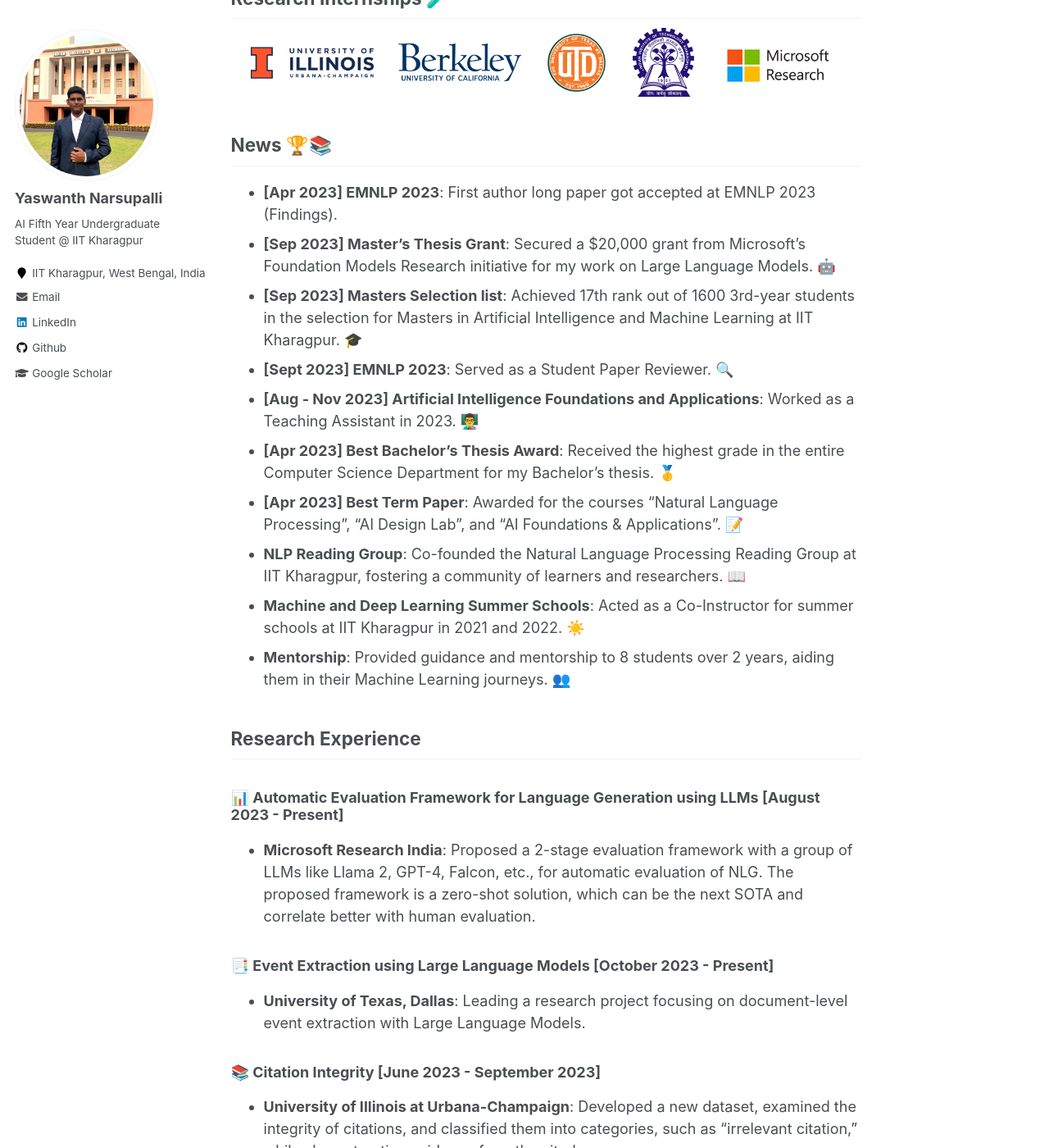
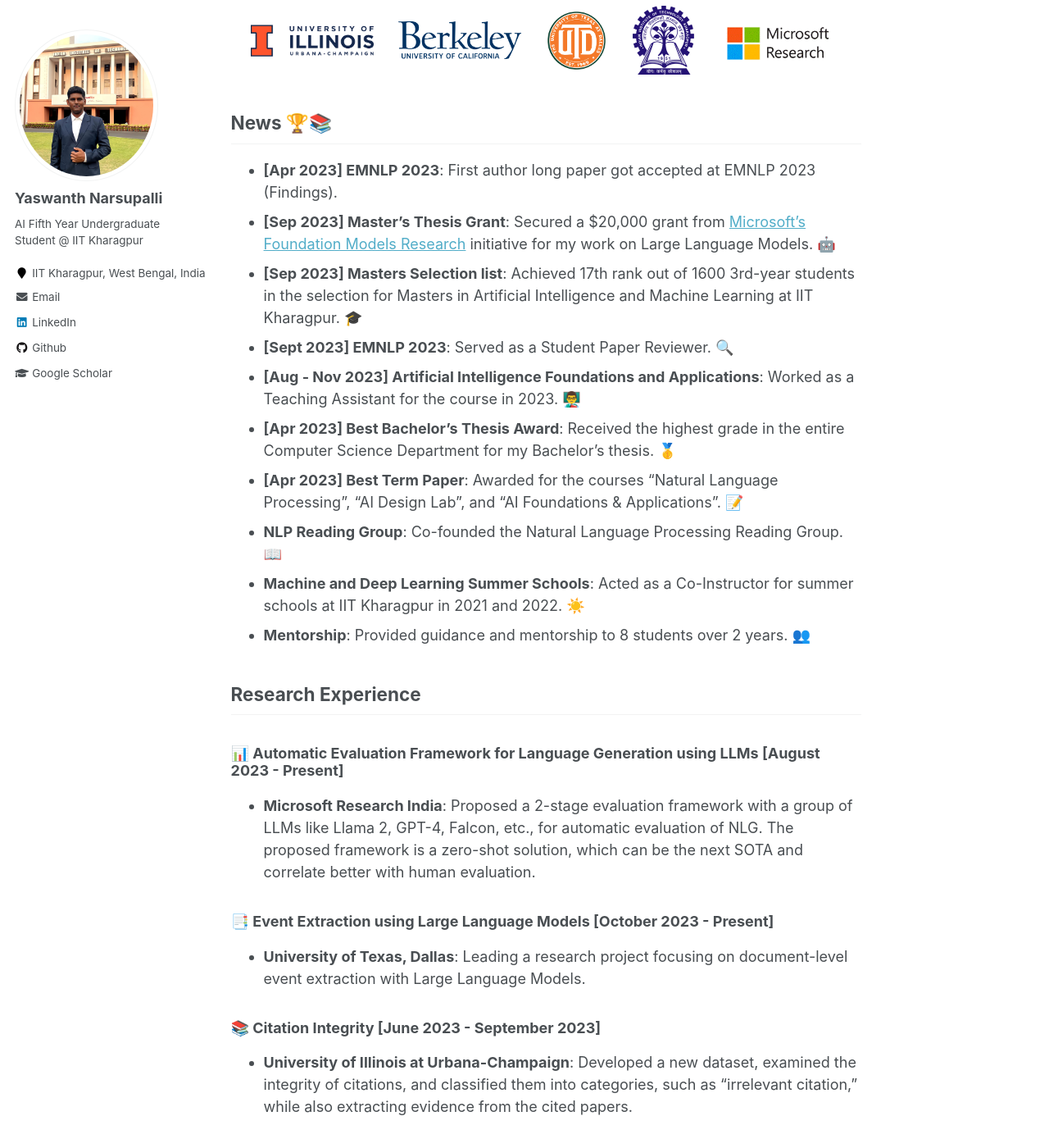
Before and after one commit to yaswanth-iitkgp/yaswanth-iitkgp.github.io, a Jekyll site: the page built from _pages/about.md, in a window 1280 px wide and 1400 px high, scrolled down 617 px. Shown: the whole window at 82% size. Built offline with Jekyll 4.4.1, drawn with Linux system fonts in a browser that asks for light colours.

```diff
--- a/_pages/about.md
+++ b/_pages/about.md
@@ -8,7 +8,7 @@ redirect_from:
   - /about.html
 ---
 
-![Illustration](/images/LLM.jpeg){: .align-right width="250px"}
+![Illustration](/images/LLM.jpeg){: .align-right width="200px"}
 I am a Fifth-year Dual Degree Undergraduate student at the Center for Excellence in Artificial Intelligence , Indian Institute of Technology Kharagpur. I am also an undergraduate researcher at the  [Complex Networks Research Group](https://cnerg-iitkgp.github.io/), IIT Kharagpur under the supervision of  [Prof. Pawan Goyal](https://cse.iitkgp.ac.in/~pawang/) for the past 1.5 years.
 
 If you have any ideas that you would like to collaborate on, hit me up!
@@ -33,15 +33,15 @@ If you have any ideas that you would like to collaborate on, hit me up!
 ## News 🏆📚
 
 - **[Apr 2023] EMNLP 2023**: First author long paper got accepted at EMNLP 2023 (Findings).
-- **[Sep 2023] Master's Thesis Grant**: Secured a $20,000 grant from Microsoft's Foundation Models Research initiative for my work on Large Language Models. 🤖
+- **[Sep 2023] Master's Thesis Grant**: Secured a $20,000 grant from [Microsoft's Foundation Models Research](https://www.microsoft.com/en-us/research/collaboration/accelerating-foundation-models-research/phase-ii/) initiative for my work on Large Language Models. 🤖
 - **[Sep 2023] Masters Selection list**: Achieved 17th rank out of 1600 3rd-year students in the selection for Masters in Artificial Intelligence and Machine Learning at IIT Kharagpur. 🎓
 - **[Sept 2023] EMNLP 2023**: Served as a Student Paper Reviewer. 🔍
-- **[Aug - Nov 2023] Artificial Intelligence Foundations and Applications**: Worked as a Teaching Assistant in 2023. 👨‍🏫
+- **[Aug - Nov 2023] Artificial Intelligence Foundations and Applications**: Worked as a Teaching Assistant for the course in 2023. 👨‍🏫
 - **[Apr 2023] Best Bachelor's Thesis Award**: Received the highest grade in the entire Computer Science Department for my Bachelor's thesis. 🥇
 - **[Apr 2023] Best Term Paper**: Awarded for the courses "Natural Language Processing", "AI Design Lab", and "AI Foundations & Applications". 📝
-- **NLP Reading Group**: Co-founded the Natural Language Processing Reading Group at IIT Kharagpur, fostering a community of learners and researchers. 📖
+- **NLP Reading Group**: Co-founded the Natural Language Processing Reading Group. 📖
 - **Machine and Deep Learning Summer Schools**: Acted as a Co-Instructor for summer schools at IIT Kharagpur in 2021 and 2022. ☀️
-- **Mentorship**: Provided guidance and mentorship to 8 students over 2 years, aiding them in their Machine Learning journeys. 👥
+- **Mentorship**: Provided guidance and mentorship to 8 students over 2 years. 👥
 
 
 ## Research Experience
```
